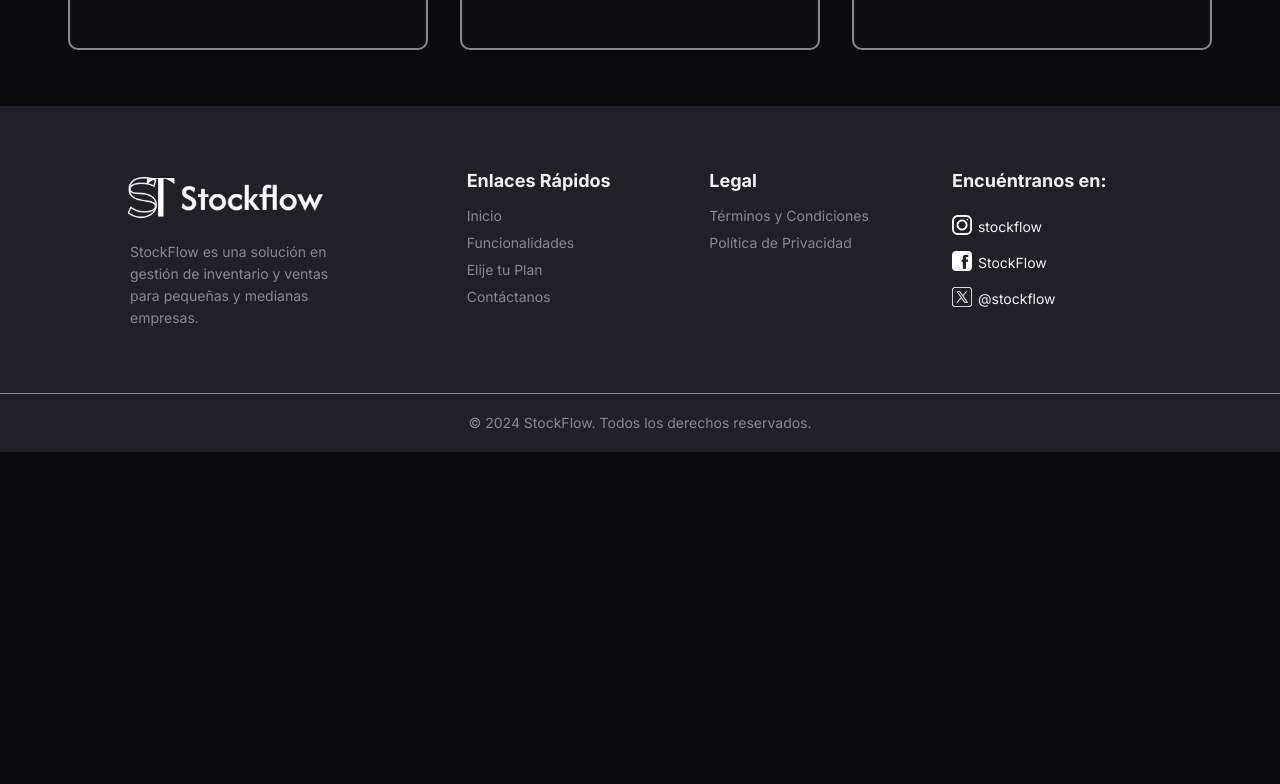
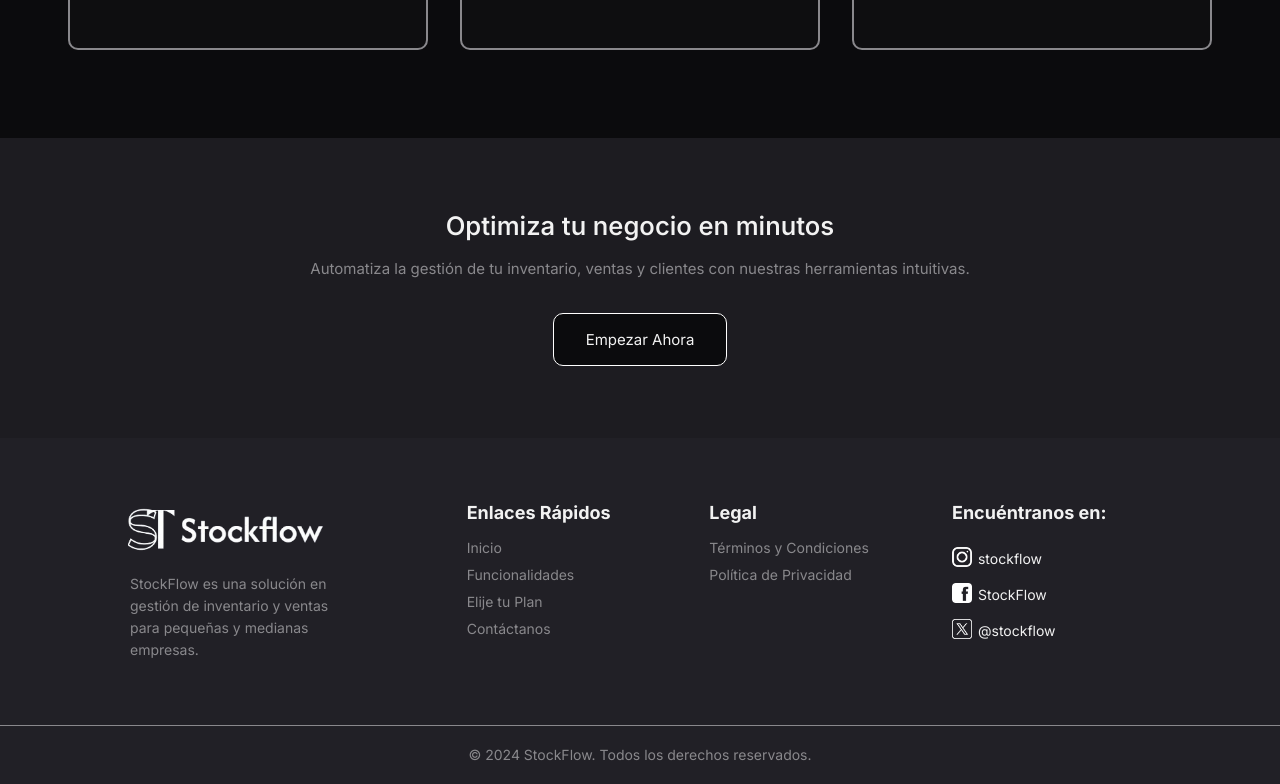
Before and after one commit to FazeElian/stockflow, a React (Create React App) app in the folder client/: page / in a window 1280 px wide. Shown: the part 2259-3043 px from the top of the page. Before the commit the page ends 2711 px from the top, so only its background shows below. Built offline with nearby package versions, Linux system fonts and the light colour scheme; a web font is replaced by a local one.

Commit message:
add: Start now call to action component

```diff
--- /dev/null
+++ b/client/src/assets/css/components/company/StartNowCallToAction.css
@@ -0,0 +1,94 @@
+.start-now--call-to-action {
+    display: flex;
+    width: 100%;
+    height: auto;
+    align-items: center;
+    justify-content: center;
+    flex-direction: column;
+    padding: 5rem 0 5rem;
+    gap: 1rem;
+    text-align: center;
+    margin-top: 2rem;
+}
+
+    .start-now--call-to-action h1 {
+        font-size: 2rem;
+        font-weight: 550;
+    }
+
+    .start-now--call-to-action p {
+        font-size: 17px;
+        line-height: 24px;
+    }
+
+    .btn-start-now-call-to-action {
+        display: flex;
+        width: auto;
+        align-items: center;
+        justify-content: center;
+        padding: 1rem 2rem 1rem;
+        margin-top: 1.5rem;
+        cursor: pointer;
+        border: 1px solid white;
+        border-radius: 10px;
+        font-size: 17px;
+    }
+
+        .btn-start-now-call-to-action:hover {
+            opacity: .75;
+            transition: .2s ease-in;
+        }
+
+/* Responsive 1440px */
+@media screen and (max-width: 1440px) {
+    .start-now--call-to-action h1 {
+        font-size: 1.7rem;
+    }
+
+    .start-now--call-to-action p {
+        font-size: 16px;
+    }
+
+    .btn-start-now-call-to-action {
+        font-size: 16px;
+        margin-top: 1rem;
+    }
+}
+
+/* Responsive 1280px */
+@media screen and (max-width: 1280px) {
+    .start-now--call-to-action {
+        padding: 4.5rem 4rem 4.5rem;
+    }
+
+    .start-now--call-to-action h1 {
+        font-size: 1.6rem;
+    }
+
+    .start-now--call-to-action p {
+        font-size: 15px;
+    }
+
+    .btn-start-now-call-to-action {
+        font-size: 15px;
+        margin-top: 1rem;
+    }
+}
+
+/* Responsive 768px */
+@media screen and (max-width: 768px) {
+    .start-now--call-to-action {
+        padding: 4rem 6rem 4rem;
+    }
+}
+
+/* Responsive 425px */
+@media screen and (max-width: 425px) {
+    .start-now--call-to-action {
+        padding: 3.5rem 3rem 3.5rem;
+    }
+
+    .start-now--call-to-action p{
+        margin: 12px 0 5px;
+    }
+}
--- /dev/null
+++ b/client/src/components/modules/company/StartNowCallToAction.jsx
@@ -0,0 +1,23 @@
+import { Link } from 'react-router-dom';
+
+// Styles for this component
+import "../../../assets/css/components/company/StartNowCallToAction.css";
+
+const StartNowCallToAction = () => {
+    return (
+        <div className="start-now--call-to-action bg-gray-dark font-inter">
+            <h1 className="bg-transparent color-white">Optimiza tu negocio en minutos</h1>
+            <p className="bg-transparent color-gray">
+                Automatiza la gestión de tu inventario, ventas y clientes con nuestras herramientas intuitivas.
+            </p>
+            <Link
+                to="/register"
+                className="bg-transparent btn-start-now-call-to-action color-white bg-black"
+            >
+                Empezar Ahora
+            </Link>
+        </div>
+    )
+}
+
+export { StartNowCallToAction };
--- a/client/src/views/IndexView.jsx
+++ b/client/src/views/IndexView.jsx
@@ -8,6 +8,7 @@ import { FooterCompany } from "../components/FooterCompany";
 import { TopBannerServices } from "../components/modules/company/TopBannerServices";
 import { AppMainFeatures } from "../components/modules/company/AppMainFeatures";
 import { ChooseYourPlan } from "../components/modules/company/ChooseYourPlan";
+import { StartNowCallToAction } from "../components/modules/company/StartNowCallToAction";
 
 const IndexView = () => {
     return (
@@ -16,6 +17,7 @@ const IndexView = () => {
                 <TopBannerServices />
                 <AppMainFeatures />
                 <ChooseYourPlan />
+                <StartNowCallToAction />
             </main>
 
             {/* Footer component */}
```
